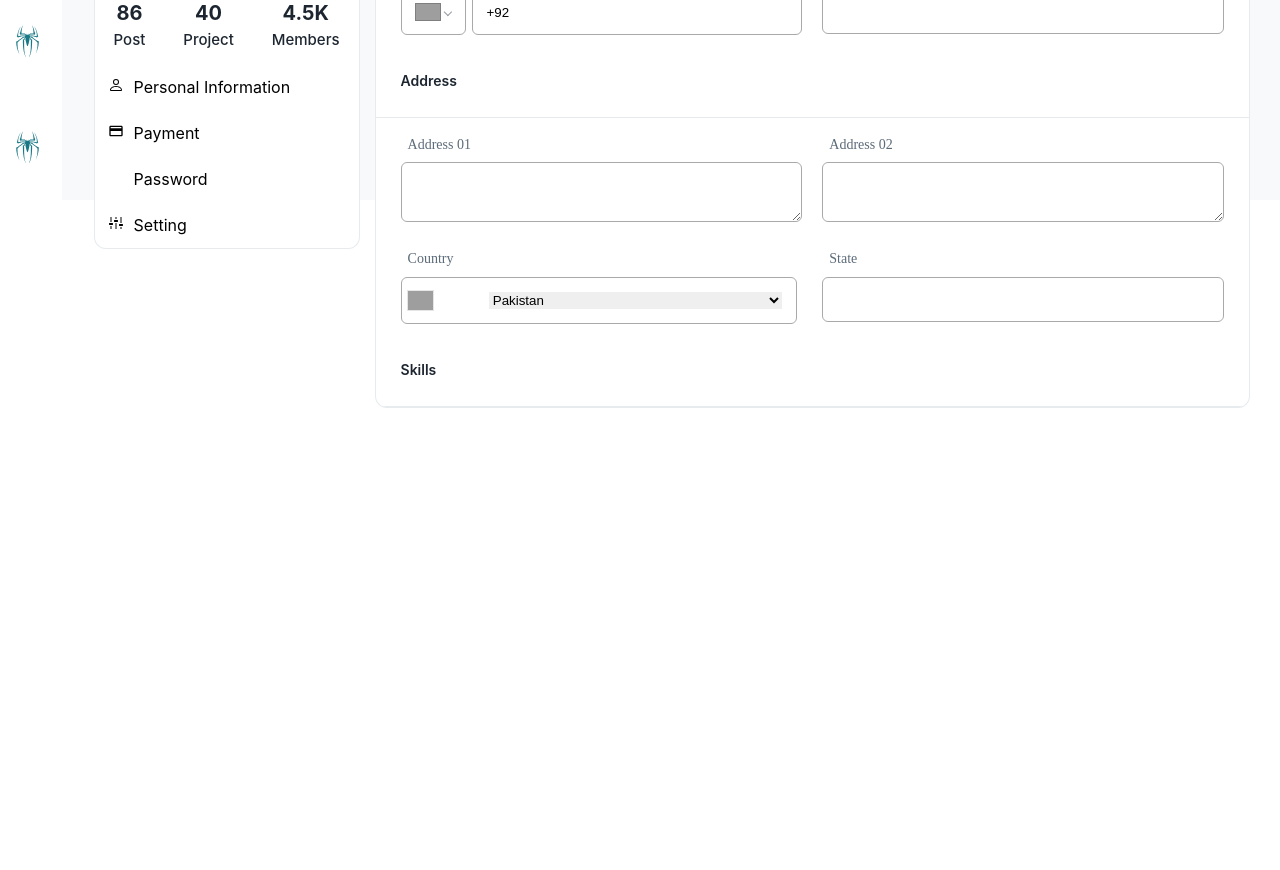
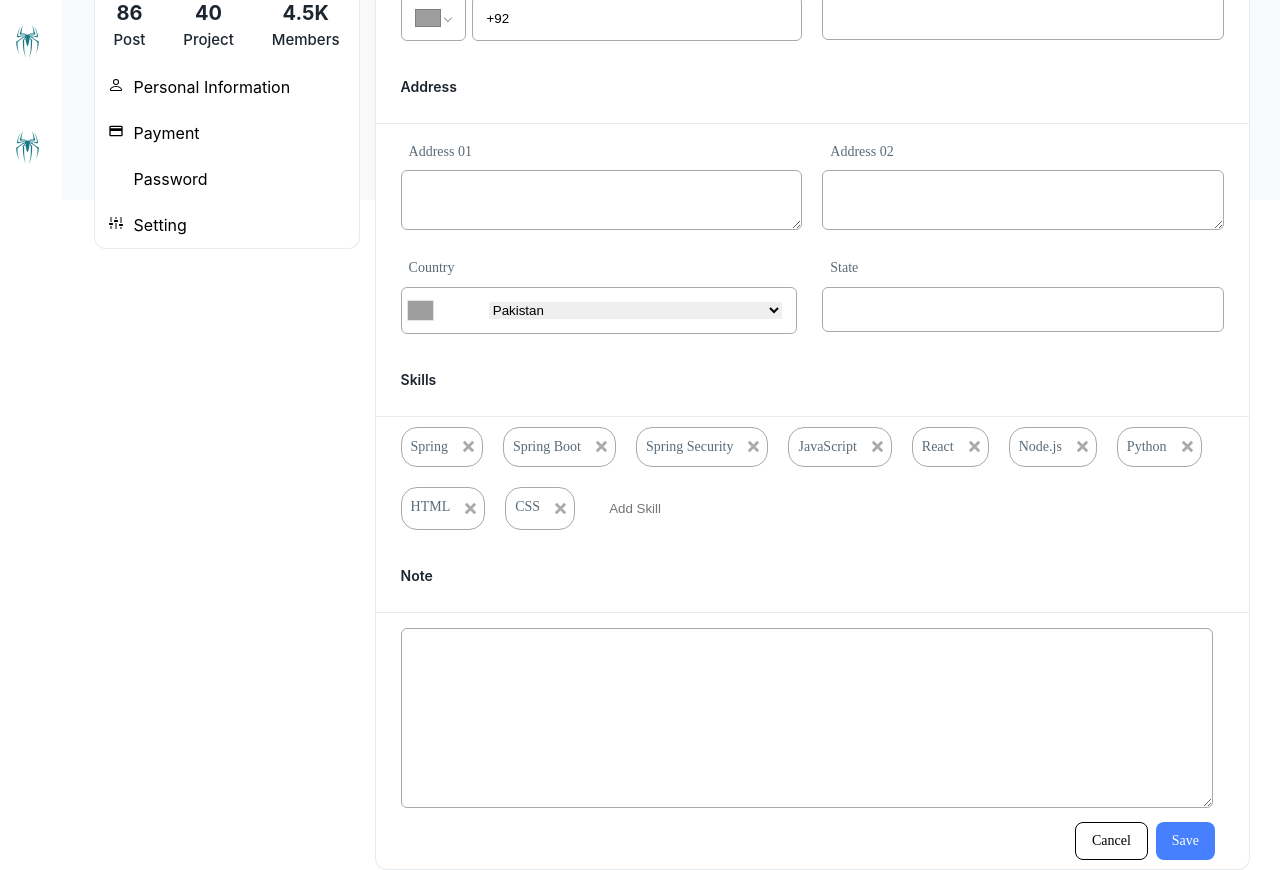
Before and after one commit to ProfessorHusnain/Demonstration-3, a React (Create React App) app: page / in a window 1280 px wide. Shown: the part 600-1470 px from the top of the page. Before the commit the page ends 1008 px from the top, so only its background shows below. Built offline with nearby package versions, Linux system fonts and the light colour scheme; grey boxes are pictures that could not be loaded; some icons are missing.

Commit message:
Personal Info Updated

```diff
--- a/src/components/Profile/PersonalInfo/PersonalInfoElements.js
+++ b/src/components/Profile/PersonalInfo/PersonalInfoElements.js
@@ -50,7 +50,7 @@ export const Label =styled.label`
     line-height: 1.4375em;
     font-family: "Inter var";
     white-space: nowrap;
-    padding:7px ;
+    padding:8px ;
     color: rgb(91, 107, 121);
 `
 
@@ -193,3 +193,97 @@ select {
      display: none;
 }
 `
+
+
+
+export const SkillContainer=styled(RowWrapper)`
+ flex-wrap: wrap;
+
+`
+export const SkillAdder=styled(InputFiled)`
+ appearance: none;
+    -webkit-appearance: none;
+    -moz-appearance: none;
+     flex-grow: 1;
+     border: none;
+    width: max-content;
+
+    &:focus{
+     border-bottom: 1px solid darkgray;
+     border-radius: none;
+     outline: none;
+}
+
+`
+
+
+export const SkillData=styled.datalist`
+   appearance: none;
+    -webkit-appearance: none;
+    -moz-appearance: none;
+    -webkit-calendar-picker-indicator:none;
+`
+
+export const SkillVeiwerBox=styled.div`
+  padding: 1px;
+border-radius: 16px;
+width: fit-content;
+display: flex;
+
+border: 1.5px solid darkgrey;
+
+`
+export const SkillVeiwerIcon=styled.img`
+   width: 15px;
+   height: 15px;
+   padding: 5px;
+   cursor: pointer;
+ margin: auto;
+`
+export const Note=styled(AddressFiled)`
+margin-top: 15px;
+max-height: 150px;
+min-height: 150px;
+height: 150px;
+
+max-width: 95%;
+min-width: 95%;
+width: 95%;
+cursor: pointer;
+
+`
+export const ButtonContainer=styled.div`
+
+
+     padding: 5px;
+     margin-top: 5px;
+     display: flex;
+     justify-content: end;
+
+`
+
+
+export const Button=styled.button`
+
+    box-sizing: border-box;
+    -webkit-tap-highlight-color: transparent;
+    outline: ${({outline})=>outline?'1px':'0px'} ;
+    border: ${({outline})=>outline?'1px solid ':'0px'};
+    cursor: pointer;
+    user-select: none;
+    appearance: none;
+    text-decoration: none;
+    text-transform: capitalize;
+    font-family: "Inter var";
+    font-size: 0.875rem;
+    line-height: 1.75;
+     margin: 4px;
+    padding: 6px 16px;
+    border-radius: 8px;
+    transition: background-color 250ms cubic-bezier(0.4, 0, 0.2, 1) 0ms, box-shadow 250ms cubic-bezier(0.4, 0, 0.2, 1) 0ms, border-color 250ms cubic-bezier(0.4, 0, 0.2, 1) 0ms, color 250ms cubic-bezier(0.4, 0, 0.2, 1) 0ms;
+    color: ${({outline})=>outline?'black':'rgb(255, 255, 255)'};
+    background-color: ${({outline})=>outline?'white':'rgb(70, 128, 255)'};
+    box-shadow: none;
+    font-weight: 400;
+
+`
--- a/src/components/Profile/PersonalInfo/index.js
+++ b/src/components/Profile/PersonalInfo/index.js
@@ -11,7 +11,15 @@ import {
   SelectionFiledContainer,
   PhoneInputFiled,
   AddressFiled,
-  CountrynputFiled
+  CountrynputFiled,
+  SkillAdder,
+  SkillVeiwerBox,
+  SkillVeiwerIcon,
+  SkillContainer,
+  Note,
+  Button,
+  ButtonContainer,
+  SkillData
 } from './PersonalInfoElements'
 
 
@@ -30,16 +38,60 @@ const months = [
   { name: 'December', days: 31 },
 ];
 
+const skillList = [
+
+  'Spring',
+  'Spring Boot',
+  'Spring Security',
+  'JavaScript',
+  'React',
+  'Node.js',
+  'Python',
+  'HTML',
+  'CSS',
+  'Angular',
+  'Vue.js',
+  'Java',
+  'C#',
+  'PHP',
+  'Ruby',
+  'Swift',
+  'TypeScript',
+  'SQL',
+  'MongoDB',
+  'Express.js',
+  'Django',
+  'Flutter',
+  'Android',
+  'iOS',
+  'Bootstrap',
+  'Sass',
+  'Webpack'
+]
+
+const selectedSkillsList = []
+
 const years = [];
 
 for (let year = 1975; year <= 2050; year++) {
   years.push([year]);
 }
 
+const SkillCrossAction = (s) => {
+  console.log(s)
+  skillList.push(skillList.filter((i) => i !== s))
+}
+skillList.map((d, i) => i <= 8 && selectedSkillsList.push(d))
 const PersonalInfo = () => {
 
-  const [phoneNumber,setPhoneNumber]=useState()
-  const [country,setCountry]=useState()
+  const [phoneNumber, setPhoneNumber] = useState()
+  const [country, setCountry] = useState()
+  const [skills, setSkills] = useState(selectedSkillsList)
+
+
+
+
+
 
   const days = Array.from({ length: 31 }, (_, index) => index + 1);
 
@@ -52,11 +104,11 @@ const PersonalInfo = () => {
         <RowWrapper>
           <RowMapper>
             <Label>First Name</Label>
-          <InputFiled/>
+            <InputFiled />
           </RowMapper>
           <RowMapper>
             <Label>First Name</Label>
-          <InputFiled/>
+            <InputFiled />
           </RowMapper>
         </RowWrapper>
 
@@ -64,15 +116,16 @@ const PersonalInfo = () => {
         <RowWrapper>
           <RowMapper>
             <Label>Email Address</Label>
-          <InputFiled/>
+            <InputFiled />
           </RowMapper>
           <RowMapper>
             <Label>Date of Birth (+18)</Label>
             <SelectionFiledContainer>
-          <SelectionFiled>
+              <SelectionFiled >
                 {
-              months.map((m)=>{
-                return(
+                  months.map((m, i) => {
+                    return (
+
                       <option>{m.name}</option>
                     )
                   })
@@ -80,8 +133,8 @@ const PersonalInfo = () => {
               </SelectionFiled>
               <SelectionFiled>
                 {
-              days.map((m)=>{
-                return(
+                  days.map((m) => {
+                    return (
                       <option>{m}</option>
                     )
                   })
@@ -89,8 +142,8 @@ const PersonalInfo = () => {
               </SelectionFiled>
               <SelectionFiled>
                 {
-              years.map((m)=>{
-                return(
+                  years.map((m) => {
+                    return (
                       <option>{m}</option>
                     )
                   })
@@ -114,7 +167,7 @@ const PersonalInfo = () => {
           </RowMapper>
           <RowMapper>
             <Label>Designation</Label>
-          <InputFiled/>
+            <InputFiled />
           </RowMapper>
         </RowWrapper>
 
@@ -129,11 +182,11 @@ const PersonalInfo = () => {
         <RowWrapper>
           <RowMapper>
             <Label>Address 01</Label>
-          <AddressFiled/>
+            <AddressFiled />
           </RowMapper>
           <RowMapper>
             <Label>Address 02</Label>
-          <AddressFiled/>
+            <AddressFiled />
           </RowMapper>
         </RowWrapper>
 
@@ -149,13 +202,64 @@ const PersonalInfo = () => {
           </RowMapper>
           <RowMapper>
             <Label>State</Label>
-          <InputFiled/>
+            <InputFiled />
           </RowMapper>
         </RowWrapper>
 
       </FiledContainer>
       <Title>Skills</Title>
 
+      <FiledContainer>
+        <SkillContainer>
+
+          {
+            skills.map((s, i) => {
+              return (
+                <SkillVeiwerBox>
+
+                  <Label>{s}</Label>
+                  <SkillVeiwerIcon onClick={() => SkillCrossAction(s)} src='./images/cross.svg'></SkillVeiwerIcon>
+                </SkillVeiwerBox>
+              )
+            })
+          }
+
+          <SkillAdder type='text' placeholder='Add Skill' list="fruitsList">
+
+          </SkillAdder>
+          <SkillData id="fruitsList">
+            {
+              skillList.map((m, i) => {
+                return (
+                  <>
+                    {i === 0 &&
+                      <option disabled >Add Skill</option>
+                    }
+                    <option>{m}</option>
+                  </>
+                )
+              })
+            }
+          </SkillData>
+        </SkillContainer>
+
+
+      </FiledContainer>
+
+
+      <Title>
+        Note
+      </Title>
+      <FiledContainer>
+        <Note />
+        <ButtonContainer>
+          <Button outline={true} >Cancel</Button>
+          <Button>Save</Button>
+
+        </ButtonContainer>
+      </FiledContainer>
+
+
     </PersonalInfoContainer>
   )
 }
```
Also changed, not shown: public/images/cross.svg (added). Lines whose indentation alone changed are shown as unchanged.
